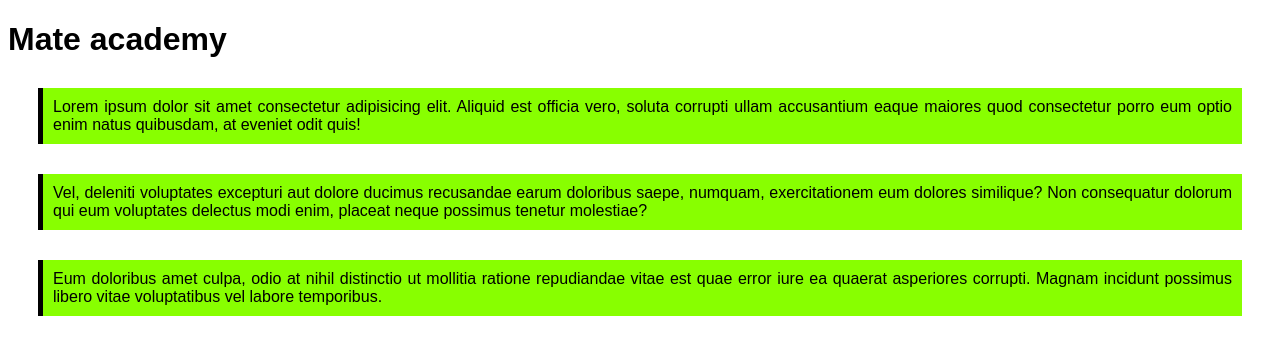
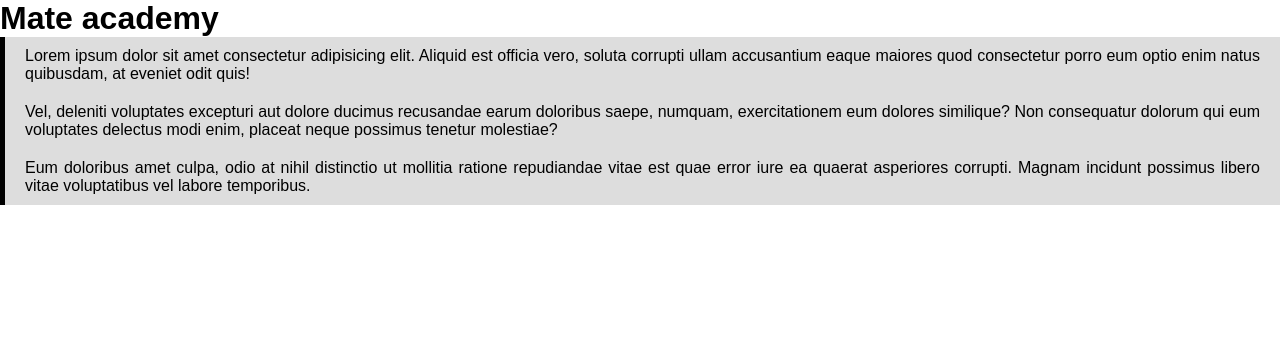
Before and after one commit to pbourdeiniy/CSS-HTML-basic, a plain HTML site: page index.html in a window 1280 px wide. Drawn offline with Linux system fonts and the light colour scheme; a script that the page names is missing.

Commit message:
devtools elements panel

```diff
--- a/style.css
+++ b/style.css
@@ -3,12 +3,20 @@ font-family: Arial, "Helvetica Neue", Helvetica, sans-serif;
 }
 
 .message {
-  background-color: #8f0;
+  background-color: #ddd;
   border-left: 5px solid #000;
   text-align: justify;
-  /* top right bottom left */
-  padding: 10px;
-  margin: 30px;
-  /* margin-top: 30px; */
-  /* padding-bottom: 20px; */
+  padding: 10px 20px;
 }
+
+h1 {
+  margin: 0;
+}
+
+p {
+  margin: 0;
+}
+
+body {
+  margin: 0;
+}
```
